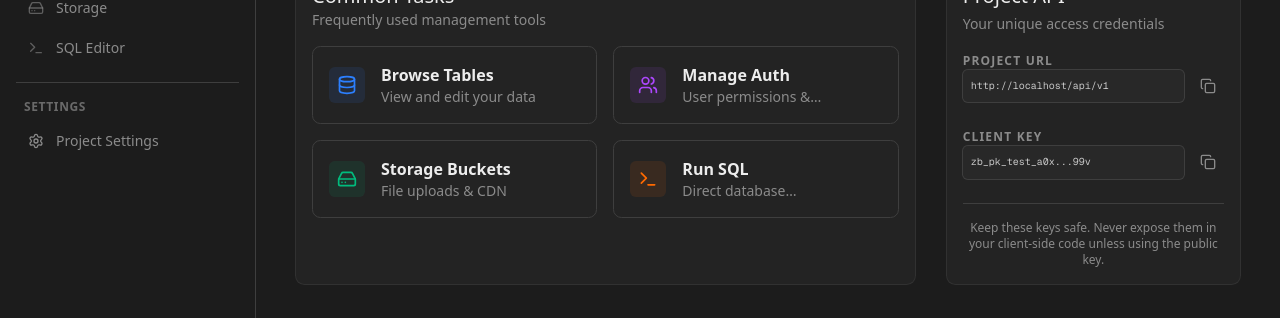
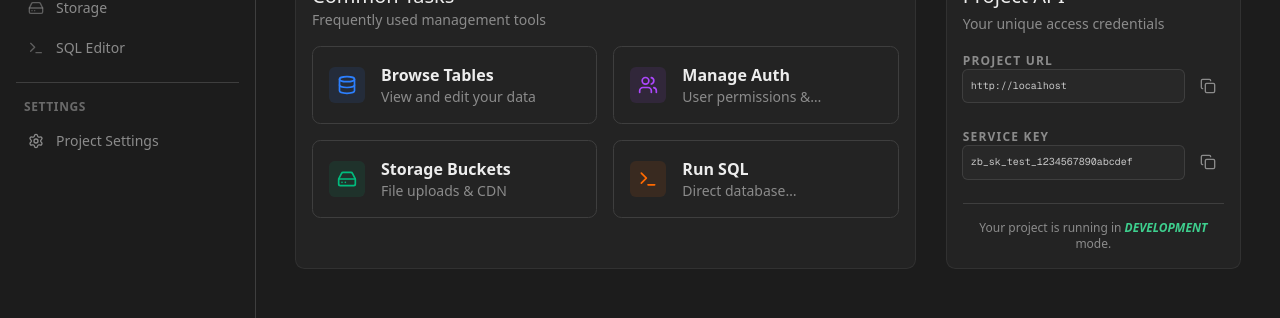
Before and after one commit to Yves-Developer/zerobas3, a Next.js app: page /dashboard in a window 1280 px wide. Shown: the part 194-512 px from the top of the page. Built offline with nearby package versions, Linux system fonts and the light colour scheme; no server answers; the database is empty.

Commit message:
Dynamicize Project API cards and environment info

```diff
--- a/src/app/dashboard/page.tsx
+++ b/src/app/dashboard/page.tsx
@@ -124,20 +124,31 @@ export default function DashboardPage() {
                     <label className="text-xs font-semibold text-muted-foreground uppercase tracking-widest">Project URL</label>
                     <div className="flex gap-2">
                         <code className="flex-1 bg-muted p-2 rounded-md text-[10px] font-mono truncate text-foreground/80 leading-relaxed ring-1 ring-border">
-                            {typeof window !== 'undefined' ? window.location.origin : 'http://localhost:3000'}/api/v1
+                            {typeof window !== 'undefined' ? window.location.origin : 'http://localhost:3000'}
                         </code>
-                        <Button size="icon" variant="ghost" className="h-8 w-8 text-muted-foreground hover:text-primary"><Copy className="h-3 w-3" /></Button>
+                        <Button size="icon" variant="ghost" className="h-8 w-8 text-muted-foreground hover:text-primary" onClick={() => {
+                            if (typeof window !== "undefined") {
+                                navigator.clipboard.writeText(window.location.origin);
+                                alert("URL copied!");
+                            }
+                        }}><Copy className="h-3 w-3" /></Button>
                     </div>
                 </div>
                 <div className="space-y-2">
-                    <label className="text-xs font-semibold text-muted-foreground uppercase tracking-widest">Client Key</label>
+                    <label className="text-xs font-semibold text-muted-foreground uppercase tracking-widest">Service Key</label>
                     <div className="flex gap-2">
-                        <code className="flex-1 bg-muted p-2 rounded-md text-[10px] font-mono truncate text-foreground/80 leading-relaxed ring-1 ring-border">zb_pk_test_a0x...99v</code>
-                        <Button size="icon" variant="ghost" className="h-8 w-8 text-muted-foreground hover:text-primary"><Copy className="h-3 w-3" /></Button>
+                        <code className="flex-1 bg-muted p-2 rounded-md text-[10px] font-mono truncate text-foreground/80 leading-relaxed ring-1 ring-border">
+                            {process.env.NODE_ENV === "production" ? "zb_sk_live_928374928374928374" : "zb_sk_test_1234567890abcdef"}
+                        </code>
+                        <Button size="icon" variant="ghost" className="h-8 w-8 text-muted-foreground hover:text-primary" onClick={() => {
+                            const key = process.env.NODE_ENV === "production" ? "zb_sk_live_928374928374928374" : "zb_sk_test_1234567890abcdef";
+                            navigator.clipboard.writeText(key);
+                            alert("Key copied!");
+                        }}><Copy className="h-3 w-3" /></Button>
                     </div>
                 </div>
                 <div className="pt-4 border-t">
-                    <p className="text-xs text-muted-foreground text-center">Keep these keys safe. Never expose them in your client-side code unless using the public key.</p>
+                    <p className="text-xs text-muted-foreground text-center">Your project is running in <span className="font-bold text-primary italic uppercase">{process.env.NODE_ENV}</span> mode.</p>
                 </div>
             </CardContent>
         </Card>
--- a/src/app/dashboard/settings/page.tsx
+++ b/src/app/dashboard/settings/page.tsx
@@ -145,8 +145,11 @@ export default function SettingsPage() {
                                         <div className="grid gap-2">
                                             <Label className="text-xs font-bold uppercase tracking-widest text-muted-foreground">Project Reference ID</Label>
                                             <div className="flex gap-2">
-                                                <Input defaultValue="zb-prod-8x92" readOnly className="font-mono text-xs bg-muted/40" />
-                                                <Button variant="outline" size="icon"><Copy className="h-4 w-4" /></Button>
+                                                <Input value={process.env.NODE_ENV === "production" ? "zb-prod-8x92" : "zb-dev-local"} readOnly className="font-mono text-xs bg-muted/40" />
+                                                <Button variant="outline" size="icon" onClick={() => {
+                                                    navigator.clipboard.writeText(process.env.NODE_ENV === "production" ? "zb-prod-8x92" : "zb-dev-local");
+                                                    alert("Project Ref copied!");
+                                                }}><Copy className="h-4 w-4" /></Button>
                                             </div>
                                         </div>
                                     </div>
@@ -216,7 +219,7 @@ export default function SettingsPage() {
                                             <div className="relative flex-1">
                                                 <Input
                                                     type={showKey ? "text" : "password"}
-                                                    defaultValue="zb_sk_live_928374928374928374"
+                                                    value={process.env.NODE_ENV === "production" ? "zb_sk_live_928374928374928374" : "zb_sk_test_1234567890abcdef"}
                                                     readOnly
                                                     className="font-mono text-xs pr-10"
                                                 />
@@ -227,7 +230,11 @@ export default function SettingsPage() {
                                                     {showKey ? <EyeOff className="h-4 w-4" /> : <Eye className="h-4 w-4" />}
                                                 </button>
                                             </div>
-                                            <Button variant="outline" className="gap-2 text-xs font-bold uppercase tracking-widest"><Copy className="h-3.5 w-3.5" /> Copy</Button>
+                                            <Button variant="outline" className="gap-2 text-xs font-bold uppercase tracking-widest" onClick={() => {
+                                                const key = process.env.NODE_ENV === "production" ? "zb_sk_live_928374928374928374" : "zb_sk_test_1234567890abcdef";
+                                                navigator.clipboard.writeText(key);
+                                                alert("Key copied!");
+                                            }}><Copy className="h-3.5 w-3.5" /> Copy</Button>
                                         </div>
                                         <p className="text-[10px] text-destructive/80 italic mt-1 font-medium select-none flex items-center gap-1.5">
                                             <Shield className="h-3 w-3" />
```
